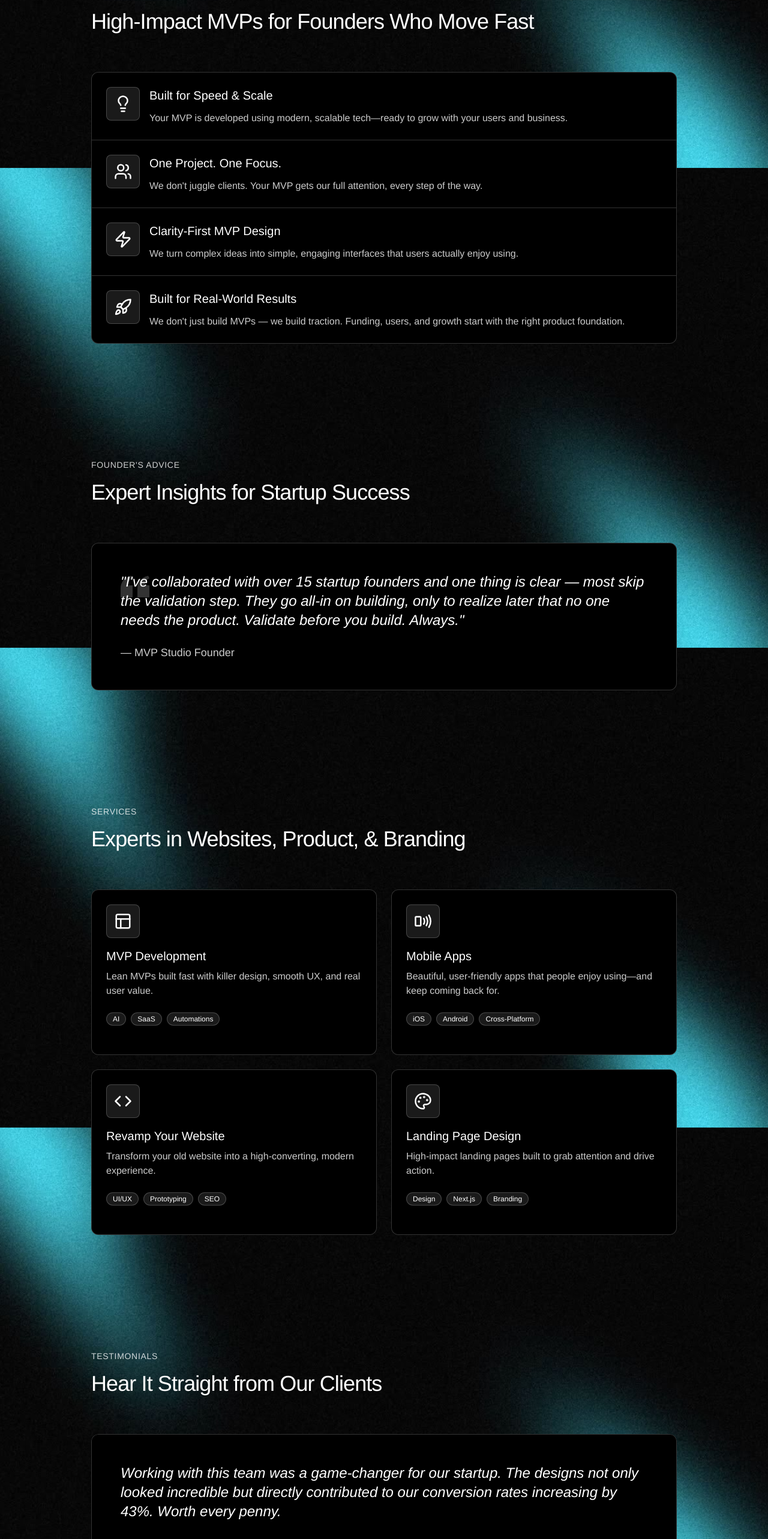
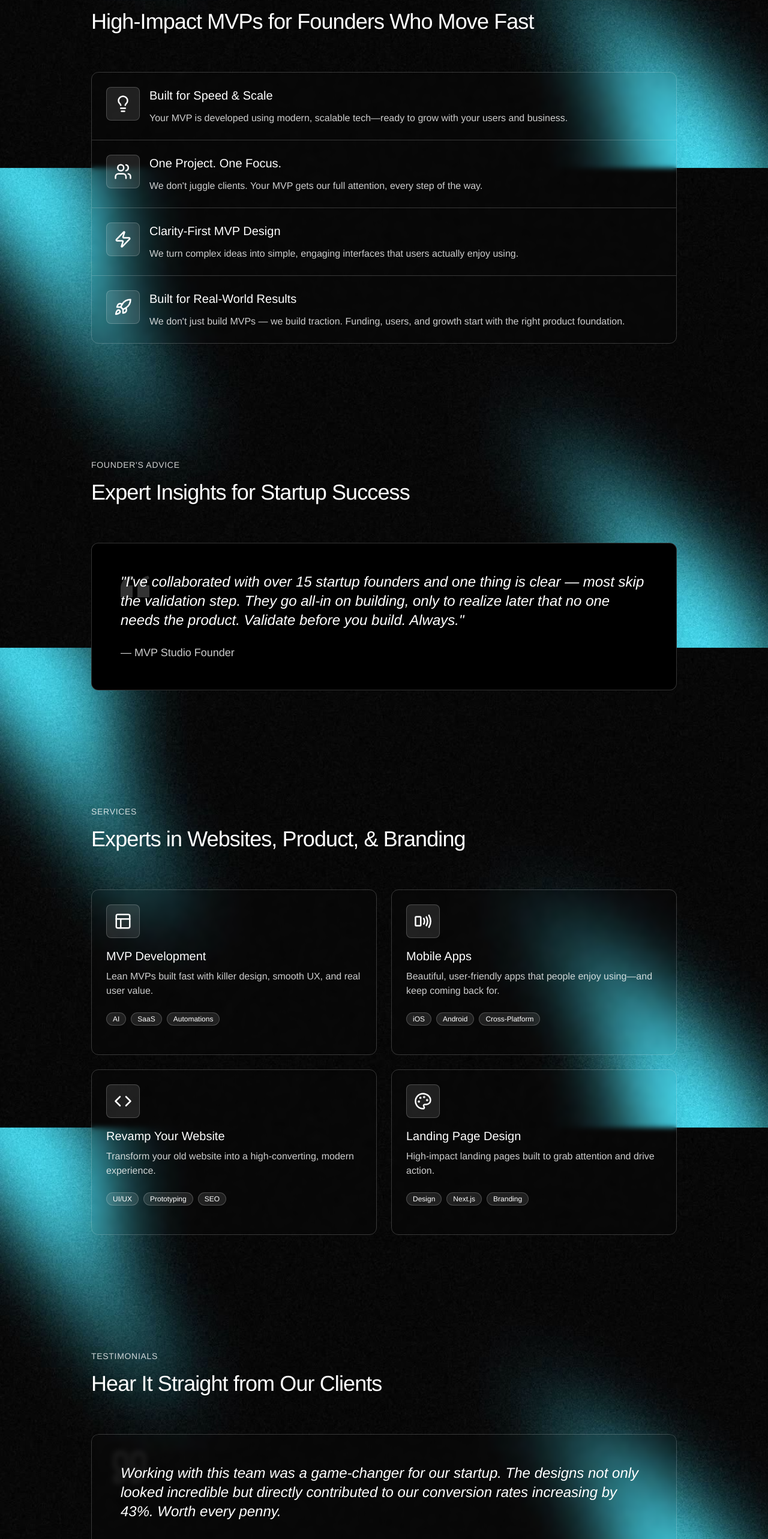
Before and after one commit to abhishekxdev/mvp-studio1, a Next.js app: page / in a window 1280 px wide. Shown: the part 1320-3886 px from the top of the page at 60% size. Built offline with nearby package versions, Linux system fonts and the light colour scheme.

Commit message:
Remove black backgrounds from cards

```diff
--- a/components/faq-section.tsx
+++ b/components/faq-section.tsx
@@ -58,7 +58,7 @@ export function FaqSection() {
                 <AccordionItem
                   key={index}
                   value={`item-${index}`}
-                  className="border border-white/20 bg-black rounded-lg px-6 py-2 hover:bg-black/80 transition-all duration-300 backdrop-blur-sm"
+                  className="border border-white/20 rounded-lg px-6 py-2 hover:bg-white/5 transition-all duration-300 backdrop-blur-sm"
                 >
                   <AccordionTrigger className="text-left font-helvetica font-normal hover:text-white hover:no-underline text-white">
                     {faq.question}
--- a/components/pricing-section.tsx
+++ b/components/pricing-section.tsx
@@ -74,7 +74,7 @@ export function PricingSection() {
               initial={{ opacity: 0, y: 20 }}
               animate={{ opacity: 1, y: 0 }}
               transition={{ duration: 0.5, delay: planIdx * 0.1 }}
-              className="flex flex-col justify-between rounded-3xl p-8 ring-1 ring-white/20 xl:p-10 bg-black hover:bg-black/80 transition-all duration-300 backdrop-blur-sm"
+              className="flex flex-col justify-between rounded-3xl p-8 ring-1 ring-white/20 xl:p-10 hover:bg-white/5 transition-all duration-300 backdrop-blur-sm"
             >
               {plan.highlighted && (
                 <div className="absolute -top-5 left-0 right-0 mx-auto w-32 rounded-full bg-gradient-to-r from-primary to-primary/80 px-3 py-2 text-sm font-helvetica font-normal leading-6 text-white">
--- a/components/services-section.tsx
+++ b/components/services-section.tsx
@@ -62,7 +62,7 @@ interface ServiceCardProps {
 
 function ServiceCard({ icon, title, description, tags }: ServiceCardProps) {
   return (
-    <div className="group relative overflow-hidden rounded-xl border border-white/20 bg-black p-6 hover:bg-black/80 transition-all duration-300 backdrop-blur-sm">
+    <div className="group relative overflow-hidden rounded-xl border border-white/20 p-6 hover:bg-white/5 transition-all duration-300 backdrop-blur-sm">
       <div className="flex flex-col h-full">
         <div className="mb-4 p-3 w-14 h-14 rounded-lg bg-white/10 border border-white/20 flex items-center justify-center">
           {icon}
--- a/components/testimonials-section.tsx
+++ b/components/testimonials-section.tsx
@@ -61,7 +61,7 @@ export function TestimonialsSection() {
                   <Quote className="w-16 h-16 text-white" />
                 </div>
 
-                <div className="p-8 md:p-12 bg-black rounded-xl border border-white/20 hover:bg-black/80 transition-all duration-300 backdrop-blur-sm">
+                <div className="p-8 md:p-12 rounded-xl border border-white/20 hover:bg-white/5 transition-all duration-300 backdrop-blur-sm">
                   <div className="relative">
                     <p className="text-xl md:text-2xl text-white font-helvetica italic mb-8 text-left">
                       {testimonials[activeIndex].quote}
@@ -79,7 +79,7 @@ export function TestimonialsSection() {
               <Button
                 variant="outline"
                 size="icon"
-                className="rounded-full h-10 w-10 border-white/20 bg-black hover:bg-black/80 text-white"
+                className="rounded-full h-10 w-10 border-white/20 hover:bg-white/5 text-white"
                 onClick={handlePrev}
               >
                 <ChevronLeft className="h-5 w-5" />
@@ -88,7 +88,7 @@ export function TestimonialsSection() {
               <Button
                 variant="outline"
                 size="icon"
-                className="rounded-full h-10 w-10 border-white/20 bg-black hover:bg-black/80 text-white"
+                className="rounded-full h-10 w-10 border-white/20 hover:bg-white/5 text-white"
                 onClick={handleNext}
               >
                 <ChevronRight className="h-5 w-5" />
--- a/components/why-us-section.tsx
+++ b/components/why-us-section.tsx
@@ -16,7 +16,7 @@ export function WhyUsSection() {
           </div>
 
           <div className="mt-16 w-full">
-            <div className="rounded-xl border border-white/20 bg-black backdrop-blur-sm overflow-hidden">
+            <div className="rounded-xl border border-white/20 backdrop-blur-sm overflow-hidden">
               <FeatureCard
                 icon={<Lightbulb className="h-8 w-8 text-white" />}
                 title="Built for Speed & Scale"
@@ -61,7 +61,7 @@ interface FeatureCardProps {
 
 function FeatureCard({ icon, title, description, isLast }: FeatureCardProps) {
   return (
-    <div className={`p-6 hover:bg-black/80 transition-all duration-300 group ${!isLast ? 'border-b-0' : ''}`}>
+    <div className={`p-6 hover:bg-white/5 transition-all duration-300 group ${!isLast ? 'border-b-0' : ''}`}>
       <div className="flex items-start space-x-4">
         <div className="flex-shrink-0 p-3 w-14 h-14 rounded-lg bg-white/10 border border-white/20 flex items-center justify-center">
           {icon}
```
